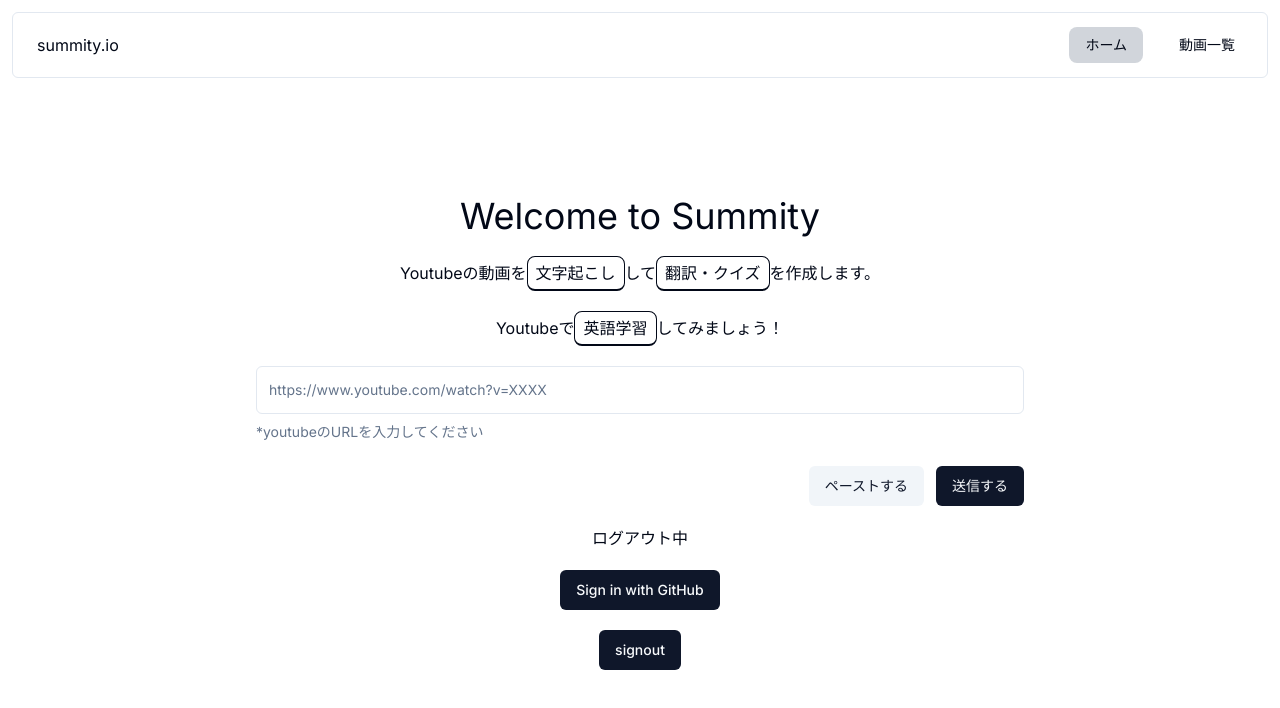
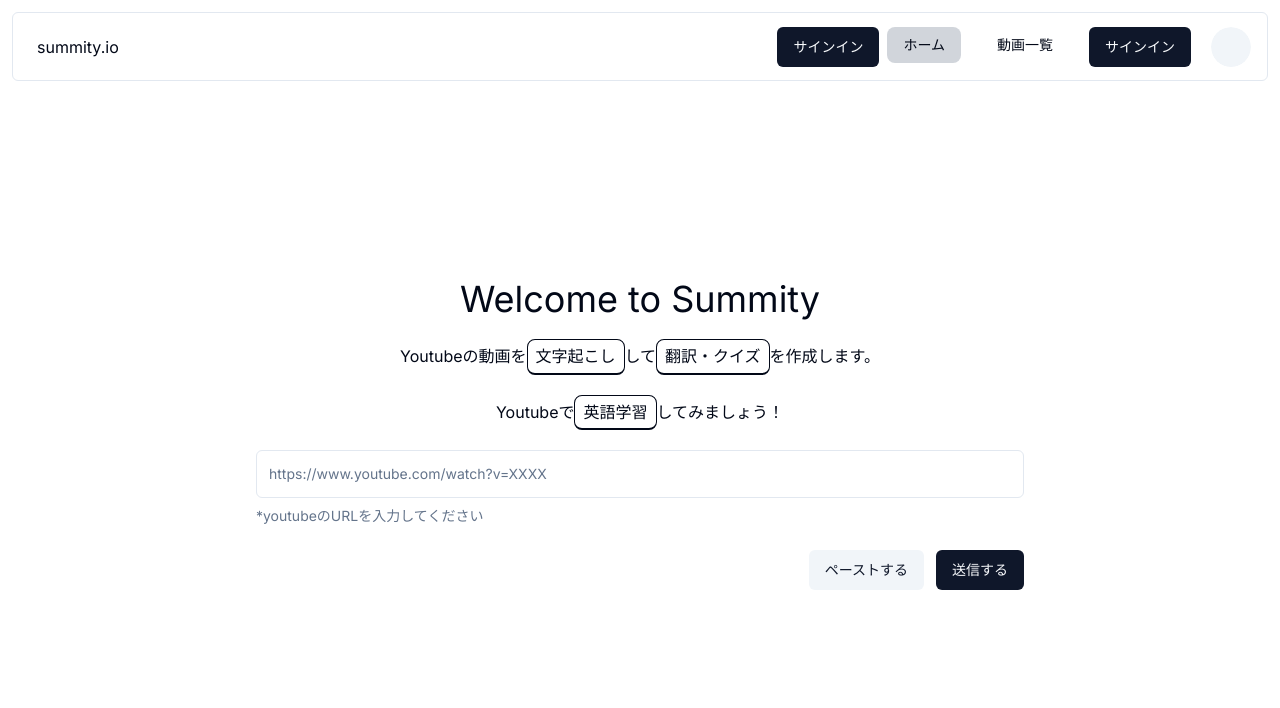
Before and after one commit to poteitoo/summity-hackathon, a Next.js app: page /home in a window 1280 px wide. Shown: the top 708 px of the page. Built offline with nearby package versions, Linux system fonts and the light colour scheme; no server answers.

Commit message:
update auth button

```diff
--- a/app/(dashboard)/videos/[video_id]/page.tsx
+++ b/app/(dashboard)/videos/[video_id]/page.tsx
@@ -89,7 +89,7 @@ export default function Page() {
         </div>
         <div className="h-full w-full">
           <Button className="btn" onClick={handleFullscreenChange}>
-            {isFullscreen ? "exitFullscreen" : "fullscreen"}
+            {isFullscreen ? "フルスクリーンを解除" : "フルスクリーンへ"}
           </Button>
         </div>
       </div>
--- a/components/drawer/index.tsx
+++ b/components/drawer/index.tsx
@@ -2,6 +2,8 @@ import { PropsWithChildren } from "react";
 import { ActiveLinkByLocation } from "./active-link-by-location";
 import { ClickToCloseDrawerLi } from "./click-to-close-drawer";
 import { NavbarWithFullscreen } from "./navbar-with-fullscreen";
+import { SignInUserAvatar } from "./signin-user-avatar";
+import { ToggleSignInAndSignUp } from "./toggle-signin-and-signout";
 
 export const Drawer = ({ children }: PropsWithChildren) => {
   return (
@@ -31,6 +33,7 @@ export const Drawer = ({ children }: PropsWithChildren) => {
             </label>
           </div>
           <div className="mx-2 flex-1 px-2">summity.io</div>
+          <ToggleSignInAndSignUp />
           <div className="hidden flex-none md:block">
             <ul className="menu menu-horizontal gap-5">
               <li>
@@ -41,6 +44,8 @@ export const Drawer = ({ children }: PropsWithChildren) => {
                   動画一覧
                 </ActiveLinkByLocation>
               </li>
+              <ToggleSignInAndSignUp />
+              <SignInUserAvatar />
             </ul>
           </div>
         </NavbarWithFullscreen>
@@ -52,7 +57,7 @@ export const Drawer = ({ children }: PropsWithChildren) => {
           aria-label="close sidebar"
           className="drawer-overlay"
         ></label>
-        <ul className="menu min-h-full w-4/5 max-w-64 rounded-md bg-slate-200 p-4">
+        <ul className="menu min-h-full w-4/5 max-w-64 gap-5 rounded-md bg-slate-200 p-4">
           <ClickToCloseDrawerLi>
             <ActiveLinkByLocation href="/home">ホーム</ActiveLinkByLocation>
           </ClickToCloseDrawerLi>
--- /dev/null
+++ b/components/drawer/signin-user-avatar.tsx
@@ -0,0 +1,15 @@
+"use client";
+
+import { useSession } from "next-auth/react";
+import { Avatar, AvatarFallback, AvatarImage } from "../ui/avatar";
+
+export const SignInUserAvatar = () => {
+  const { data: user } = useSession();
+
+  return (
+    <Avatar>
+      <AvatarImage src={user?.user.image} />
+      <AvatarFallback>{user?.user.name}</AvatarFallback>
+    </Avatar>
+  );
+};
--- /dev/null
+++ b/components/drawer/toggle-signin-and-signout.tsx
@@ -0,0 +1,17 @@
+"use client";
+
+import { signIn, signOut, useSession } from "next-auth/react";
+import { Button } from "../ui/button";
+
+export const ToggleSignInAndSignUp = () => {
+  const { status } = useSession();
+  return (
+    <>
+      {status === "unauthenticated" ? (
+        <Button onClick={() => signIn("github")}>サインイン</Button>
+      ) : (
+        <Button onClick={() => signOut()}>サインアウト</Button>
+      )}
+    </>
+  );
+};
--- a/components/search-form.tsx
+++ b/components/search-form.tsx
@@ -13,7 +13,6 @@ import { Input } from "@/components/ui/input";
 import { toast } from "@/components/ui/use-toast";
 import { zodResolver } from "@hookform/resolvers/zod";
 import { Loader2 } from "lucide-react";
-import { signIn, signOut, useSession } from "next-auth/react";
 import { useCallback } from "react";
 import { useForm } from "react-hook-form";
 import { z } from "zod";
@@ -31,7 +30,6 @@ type Props = {
 };
 
 export function SearchForm({ onSubmit }: Props) {
-  const { status } = useSession();
   const form = useForm<z.infer<typeof FormSchema>>({
     resolver: zodResolver(FormSchema),
     defaultValues: {
@@ -119,9 +117,6 @@ export function SearchForm({ onSubmit }: Props) {
           <Button type="submit">送信する</Button>
         </div>
       </form>
-      {status === "authenticated" ? <p>ログイン中</p> : <p>ログアウト中</p>}
-      <Button onClick={() => signIn("github")}>Sign in with GitHub</Button>
-      <Button onClick={() => signOut()}>signout</Button>
     </Form>
   );
 }
--- /dev/null
+++ b/components/ui/avatar.tsx
@@ -0,0 +1,50 @@
+"use client";
+
+import * as AvatarPrimitive from "@radix-ui/react-avatar";
+import * as React from "react";
+
+import { cn } from "@/lib/utils";
+
+const Avatar = React.forwardRef<
+  React.ElementRef<typeof AvatarPrimitive.Root>,
+  React.ComponentPropsWithoutRef<typeof AvatarPrimitive.Root>
+>(({ className, ...props }, ref) => (
+  <AvatarPrimitive.Root
+    ref={ref}
+    className={cn(
+      "relative flex h-10 w-10 shrink-0 overflow-hidden rounded-full",
+      className,
+    )}
+    {...props}
+  />
+));
+Avatar.displayName = AvatarPrimitive.Root.displayName;
+
+const AvatarImage = React.forwardRef<
+  React.ElementRef<typeof AvatarPrimitive.Image>,
+  React.ComponentPropsWithoutRef<typeof AvatarPrimitive.Image>
+>(({ className, ...props }, ref) => (
+  <AvatarPrimitive.Image
+    ref={ref}
+    className={cn("aspect-square h-full w-full", className)}
+    {...props}
+  />
+));
+AvatarImage.displayName = AvatarPrimitive.Image.displayName;
+
+const AvatarFallback = React.forwardRef<
+  React.ElementRef<typeof AvatarPrimitive.Fallback>,
+  React.ComponentPropsWithoutRef<typeof AvatarPrimitive.Fallback>
+>(({ className, ...props }, ref) => (
+  <AvatarPrimitive.Fallback
+    ref={ref}
+    className={cn(
+      "flex h-full w-full items-center justify-center rounded-full bg-muted",
+      className,
+    )}
+    {...props}
+  />
+));
+AvatarFallback.displayName = AvatarPrimitive.Fallback.displayName;
+
+export { Avatar, AvatarFallback, AvatarImage };
```
